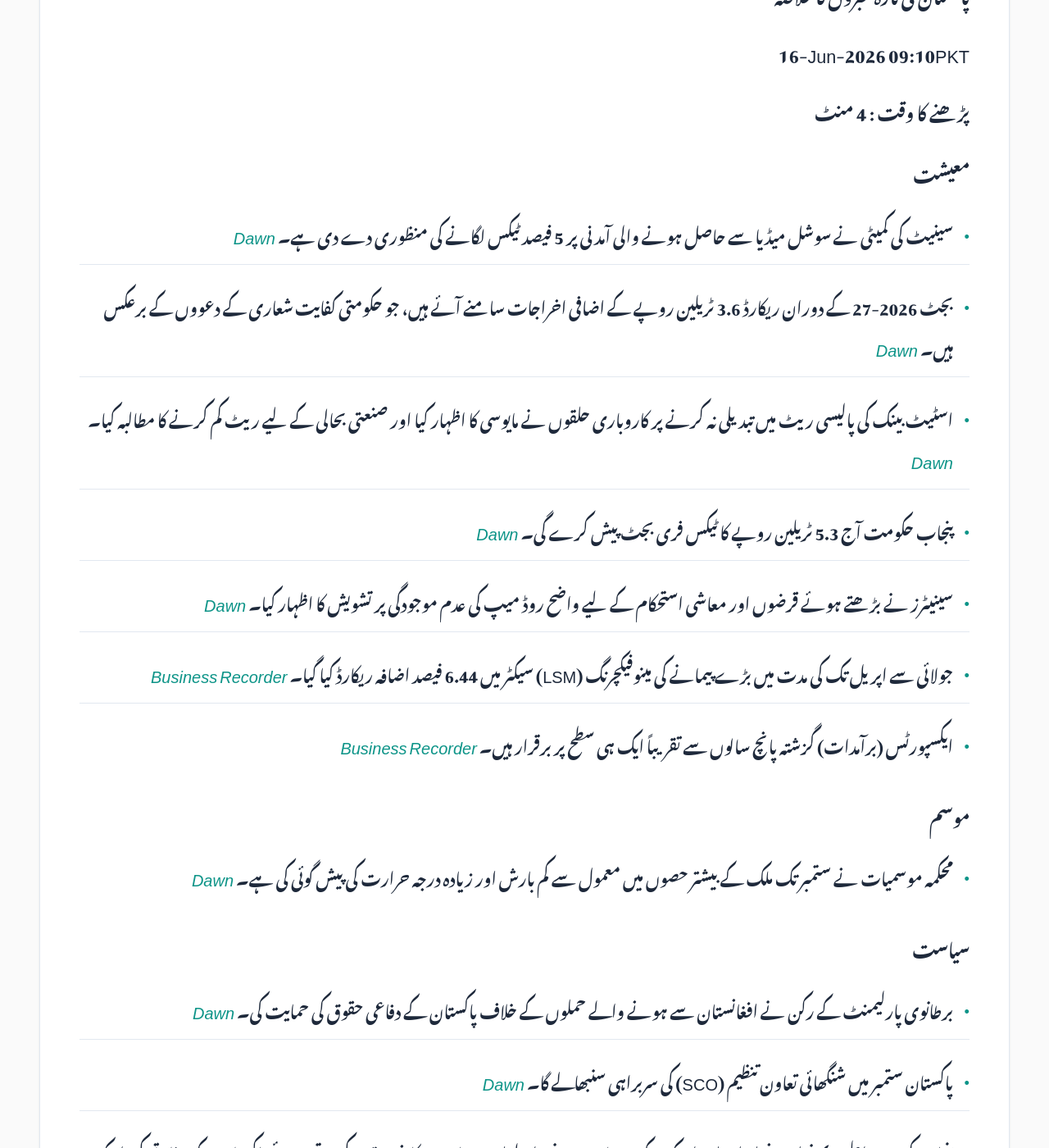
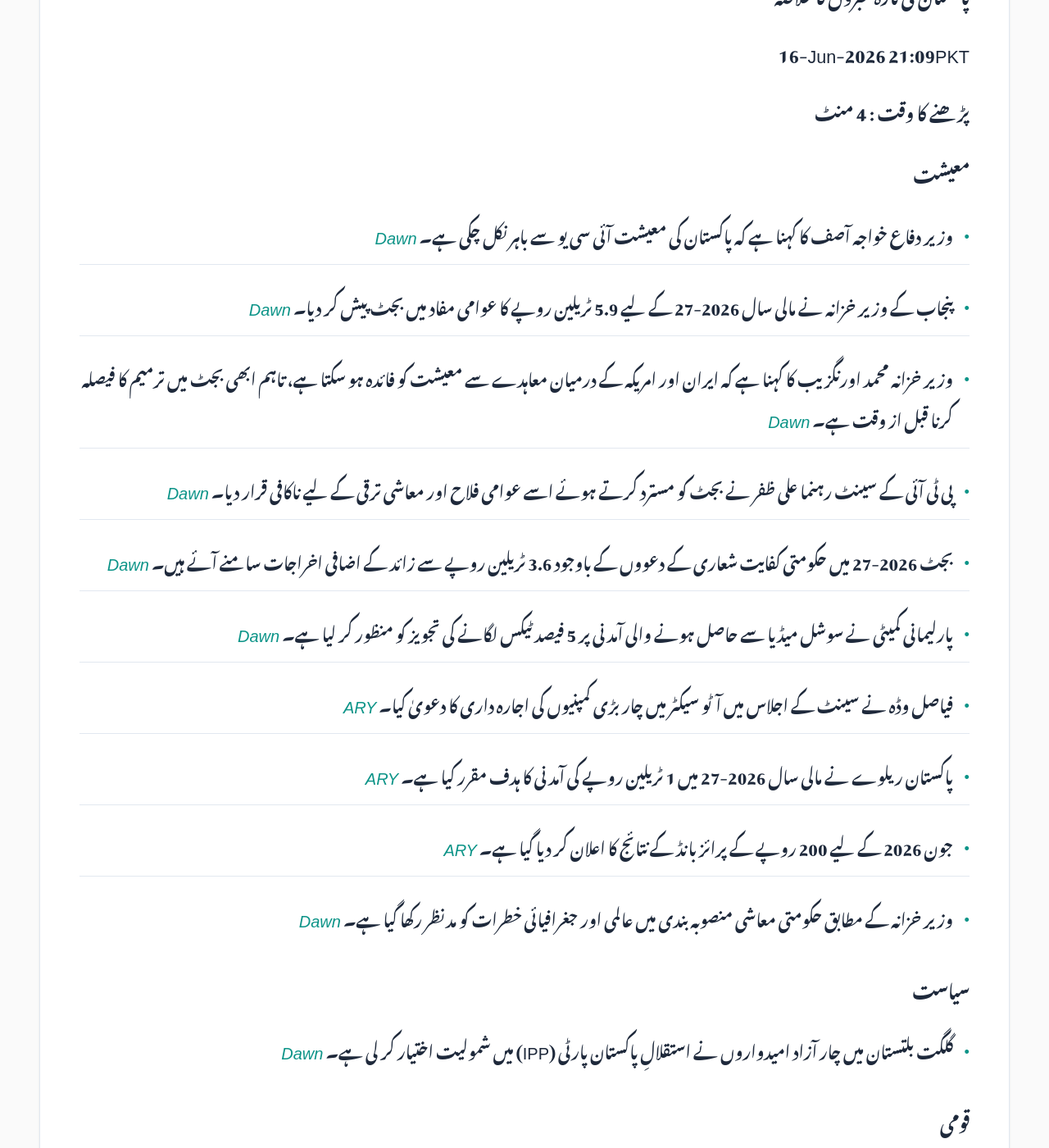
Before and after one commit to zsubzwary/news, a Jekyll site: the page built from ur/index.md, in a window 1280 px wide and 1400 px high, scrolled down 354 px. Shown: the whole window at 82% size. Built offline with Jekyll 4.4.1, drawn with Linux system fonts in a browser that asks for light colours; some web fonts are replaced; comment, search, counter and statistics services are not loaded; some of the changed text lies outside the part shown.

Commit message:
DateTime; 2026-06-16T16:09:45.406Z

```diff
--- a/ur/index.md
+++ b/ur/index.md
@@ -7,50 +7,48 @@ rtl: true
 
 پاکستان کی تازہ خبروں کا خلاصہ
 
- &lrm; 16-Jun-2026 09:10PKT
+ &lrm; 16-Jun-2026 21:09PKT
 
 پڑھنے کا وقت : 4 منٹ
 
 ### معیشت
-- سینیٹ کی کمیٹی نے سوشل میڈیا سے حاصل ہونے والی آمدنی پر 5 فیصد ٹیکس لگانے کی منظوری دے دی ہے۔ *[Dawn](https://www.dawn.com/news/2008234/budget-2026-27-senate-panel-backs-5pc-tax-on-earnings-from-social-media)*
-- بجٹ 2026-27 کے دوران ریکارڈ 3.6 ٹریلین روپے کے اضافی اخراجات سامنے آئے ہیں، جو حکومتی کفایت شعاری کے دعووں کے برعکس ہیں۔ *[Dawn](https://www.dawn.com/news/2008210/budget-2026-27-record-rs36tr-overspending-belies-govts-austerity-claims)*
-- اسٹیٹ بینک کی پالیسی ریٹ میں تبدیلی نہ کرنے پر کاروباری حلقوں نے مایوسی کا اظہار کیا اور صنعتی بحالی کے لیے ریٹ کم کرنے کا مطالبہ کیا۔ *[Dawn](https://www.dawn.com/news/2008208/business-circles-disappointed-over-sbp-rate-pause)*
-- پنجاب حکومت آج 5.3 ٹریلین روپے کا ٹیکس فری بجٹ پیش کرے گی۔ *[Dawn](https://www.dawn.com/news/2008199/budget-2026-27-punjab-to-unveil-rs53tr-tax-free-budget-today)*
-- سینیٹرز نے بڑھتے ہوئے قرضوں اور معاشی استحکام کے لیے واضح روڈ میپ کی عدم موجودگی پر تشویش کا اظہار کیا۔ *[Dawn](https://www.dawn.com/news/2008081/senators-raise-alarm-over-rising-debt-amid-lack-of-roadmap-for-economic-stability)*
-- جولائی سے اپریل تک کی مدت میں بڑے پیمانے کی مینوفیکچرنگ (LSM) سیکٹر میں 6.44 فیصد اضافہ ریکارڈ کیا گیا۔ *[Business Recorder](https://www.brecorder.com/news/40425693/jul-apr-lsm-posts-644pc-growth-yoy)*
-- ایکسپورٹس (برآمدات) گزشتہ پانچ سالوں سے تقریباً ایک ہی سطح پر برقرار ہیں۔ *[Business Recorder](https://www.brecorder.com/news/40425694/exports-stay-largely-flat-in-5-years-aurangzeb)*
-
-### موسم
-- محکمہ موسمیات نے ستمبر تک ملک کے بیشتر حصوں میں معمول سے کم بارش اور زیادہ درجہ حرارت کی پیش گوئی کی ہے۔ *[Dawn](https://www.dawn.com/news/2008039/pmd-forecasts-below-normal-rainfall-high-temperatures-across-most-of-country-until-september)*
+- وزیر دفاع خواجہ آصف کا کہنا ہے کہ پاکستان کی معیشت آئی سی یو سے باہر نکل چکی ہے۔ *[Dawn](https://www.dawn.com/news/2008286/pakistans-economy-has-left-the-icu-says-khawaja-asif)*
+- پنجاب کے وزیر خزانہ نے مالی سال 2026-27 کے لیے 5.9 ٹریلین روپے کا عوامی مفاد میں بجٹ پیش کر دیا۔ *[Dawn](https://www.dawn.com/news/2008300/punjab-finance-minister-presents-people-friendly-budget-in-assembly)*
+- وزیر خزانہ محمد اورنگزیب کا کہنا ہے کہ ایران اور امریکہ کے درمیان معاہدے سے معیشت کو فائدہ ہو سکتا ہے، تاہم ابھی بجٹ میں ترمیم کا فیصلہ کرنا قبل از وقت ہے۔ *[Dawn](https://www.dawn.com/news/2008265/aurangzeb-sees-budget-upside-from-us-iran-deal-but-says-way-too-premature-to-revise-projections)*
+- پی ٹی آئی کے سینٹ رہنما علی ظفر نے بجٹ کو مسترد کرتے ہوئے اسے عوامی فلاح اور معاشی ترقی کے لیے ناکافی قرار دیا۔ *[Dawn](https://www.dawn.com/news/2008342/ptis-ali-zafar-rejects-budget-says-it-achieves-neither-growth-nor-public-welfare)*
+- بجٹ 2026-27 میں حکومتی کفایت شعاری کے دعووں کے باوجود 3.6 ٹریلین روپے سے زائد کے اضافی اخراجات سامنے آئے ہیں۔ *[Dawn](https://www.dawn.com/news/2008210/budget-2026-27-record-rs36tr-overspending-belies-govts-austerity-claims)*
+- پارلیمانی کمیٹی نے سوشل میڈیا سے حاصل ہونے والی آمدنی پر 5 فیصد ٹیکس لگانے کی تجویز کو منظور کر لیا ہے۔ *[Dawn](https://www.dawn.com/news/2008234/budget-2026-27-senate-panel-backs-5pc-tax-on-earnings-from-social-media)*
+- فیاصل وڈہ نے سینٹ کے اجلاس میں آٹو سیکٹر میں چار بڑی کمپنیوں کی اجارہ داری کا دعویٰ کیا۔ *[ARY](https://arynews.tv/pakistan-auto-sector-monopoly-explain-by-faisal-vawda)*
+- پاکستان ریلوے نے مالی سال 2026-27 میں 1 ٹریلین روپے کی آمدنی کا ہدف مقرر کیا ہے۔ *[ARY](https://arynews.tv/pakistan-railways-to-earn-rs1trillion-in-financial-year-2026-27)*
+- جون 2026 کے لیے 200 روپے کے پرائز بانڈ کے نتائج کا اعلان کر دیا گیا ہے۔ *[ARY](https://arynews.tv/rs200-prize-bond-draw-june-2026-full-results-announced)*
+- وزیر خزانہ کے مطابق حکومتی معاشی منصوبہ بندی میں عالمی اور جغرافیائی خطرات کو مدنظر رکھا گیا ہے۔ *[Dawn](https://www.dawn.com/news/2008272/govts-economic-planning-mindful-of-possible-external-and-geopolitical-risks-finmin-tells-uk-mp)*
 
 ### سیاست
-- برطانوی پارلیمنٹ کے رکن نے افغانستان سے ہونے والے حملوں کے خلاف پاکستان کے دفاعی حقوق کی حمایت کی۔ *[Dawn](https://www.dawn.com/news/2008233/uk-mp-backs-pakistans-response-to-attacks-from-afghanistan)*
-- پاکستان ستمبر میں شنگھائی تعاون تنظیم (SCO) کی سربراہی سنبھالے گا۔ *[Dawn](https://www.dawn.com/news/2008079/pakistan-to-assume-chairmanship-of-sco-council-of-heads-of-states-in-september)*
-- پنجاب کی وزیر اعلیٰ مریم نواز نے ایران اور امریکہ کے درمیان ہونے والے امن معاہدے کا خیر مقدم کرتے ہوئے پاکستان کے سفارتی کردار کو سراہا۔ *[Business Recorder](https://www.brecorder.com/news/40425718/iran-us-peace-deal-cm-lauds-pakistans-diplomatic-role)*
-- قومی اسمبلی میں وفاقی بجٹ پر بحث کے دوران اپوزیشن نے بڑھتی ہوئی مہنگائی اور معاشی بدانتظامی پر حکومت پر کڑی تنقید کی۔ *[Business Recorder](https://www.brecorder.com/news/40425720/opposition-assails-govt-for-growing-economic-mismanagement)*
+- گلگت بلتستان میں چار آزاد امیدواروں نے استقلالِ پاکستان پارٹی (IPP) میں شمولیت اختیار کر لی ہے۔ *[Dawn](https://www.dawn.com/news/2008336/four-independents-join-aleem-khans-istehkam-i-pakistan-party-in-gilgit-baltistan)*
 
 ### قومی
-- آزاد کشمیر میں JAAC کا احتجاج اور ہڑتال جاری ہے، جس سے تجارتی سرگرمیاں متاثر ہوئی ہیں۔ *[Dawn](https://www.dawn.com/news/2008215/jaac-protest-in-rawalakot-dwindles-as-shutter-down-strike-continues-across-ajk)*
-- سپریم کورٹ کے جج نے منشیات کے مقدمات میں معصوم افراد اور سیاستدانوں کو جھوٹے مقدمات میں پھنسانے پر تشویش کا اظہار کرتے ہوئے سخت حفاظتی اقدامات کی ضرورت پر زور دیا۔ *[Dawn](https://www.dawn.com/news/2008218/sc-judge-advocates-stricter-safeguards-in-drug-cases)*
-- آسٹریلوی وزیراعظم نے پنجاب کے علاقے چکوال میں پولیس کی فائرنگ سے بچی کی ہلاکت پر شفاف تحقیقات کا مطالبہ کیا ہے۔ *[Dawn](https://www.dawn.com/news/2008075/australian-pm-calls-for-transparent-inquiry-into-killing-of-girl-by-ccd-in-punjabs-chakwal)*
-- پاکستان میں بچوں کی مزدوری کا بحران شدت اختیار کر رہا ہے، جہاں تقریباً 8.6 ملین بچے اس کا شکار ہیں۔ *[Business Recorder](https://www.brecorder.com/news/40425706/a-nation-failing-its-children)*
-- خانیوال میں نامعلوم حملہ آوروں کی فائرنگ سے چار افراد جاں بحق ہو گئے۔ *[Business Recorder](https://www.brecorder.com/news/40425717/four-shot-dead)*
-- کراچی میں 300 ملین روپے کی ڈکیتی کے کیس میں کیش وین کا ڈرائیور گرفتار کر لیا گیا۔ *[ARY](https://arynews.tv/karachi-rs300-mln-robbery-cash-van-driver-arrested)*
+- نامور وکلاء ایمان مزاری اور ہادی چتھا کو انسانی حقوق کے لیے ان کی خدمات پر عالمی اعزاز سے نوازا گیا۔ *[Dawn](https://www.dawn.com/news/2008326/lawyers-imaan-mazari-hadi-chattha-awarded-prestigious-human-rights-prize-for-advocacy-work)*
+- عمران خان کی بہن علیمہ خان نے ان کی آنکھ کے علاج کے لیے ہسپتال لے جانے کے حکومتی ورژن پر تحفظات کا اظہار کیا۔ *[Dawn](https://www.dawn.com/news/2008278/we-do-not-accept-govts-version-of-events-says-aleema-after-imran-taken-to-hospital-for-5th-time-for-eye-ailment)*
+- اٹک میں سی ٹی ڈی کے ایک آپریشن کے دوران 5 مبینہ دہشت گرد ہلاک ہو گئے۔ *[Dawn](https://www.dawn.com/news/2008293/5-suspected-terrorists-killed-during-intelligence-based-operation-in-attock-ctd)*
+- وزیراعظم شہباز شریف نے گلگت بلتستان میں 100 میگا واٹ کے شمسی توانائی کے منصوبے کی تکمیل میں تیزی لانے کی ہدایت کی۔ *[Dawn](https://www.dawn.com/news/2008274/pm-directs-authorities-to-expedite-work-on-100mw-solar-power-project-in-gb)*
+- حافظ آباد کے ڈی پی او کو ایک مقامی ایم پی اے کے بیٹے کے ساتھ جھگڑے کے بعد عہدے سے ہٹا دیا گیا۔ *[Dawn](https://www.dawn.com/news/2008130/hafizabad-dpo-changed-after-row-with-mpas-son-over-office-toilet-use)*
+- آزاد کشمیر میں JAAC کے احتجاج اور ہڑتال کے دوران تجارتی سرگرمیاں متاثر ہوئیں۔ *[Dawn](https://www.dawn.com/news/2008215/jaac-protest-in-rawalakot-dwindles-as-shutter-down-strike-continues-across-ajk)*
+- پولیس کے مطابق اینمول پنکی کا منشیات کا نیٹ ورک تعلیمی اداروں اور پوش علاقوں تک پھیلا ہوا تھا۔ *[Dawn](https://www.dawn.com/news/2008169/pinkys-long-running-drug-network-targeted-elite-areas-students-io)*
+- لیسکو کی جانب سے بجلی کی لوڈشیڈنگ (آؤٹج) کا اعلان کیا گیا۔ *[ARY](https://arynews.tv/electricity-outage-announced-for-these-areas-by-lesco)*
 
 ### بین الاقوامی
-- اقوام متحدہ کی سلامتی کونسل نے افغانستان میں اقوام متحدہ کے مشن (UNAMA) کی مدت جون 2027 تک بڑھا دی ہے۔ *[Dawn](https://www.dawn.com/news/2008103/security-council-extends-un-mission-in-afghanistan-mandate-till-june-2027-flags-security-concerns)*
-- ایران اور امریکہ کے درمیان جنگ بندی اور امن معاہدے کے حوالے سے پیش رفت ہوئی ہے۔ *[Dawn](https://www.dawn.com/news/2008241/a-new-deal)*
-- برطانوی عدالت نے 'پالسٹائن ایکشن' گروپ پر پابندی کے فیصلے کو قانونی قرار دے دیا ہے۔ *[Dawn](https://www.dawn.com/news/2008071/uk-court-upholds-britains-ban-on-palestine-action-group)*
-- امریکی فضائیہ کا بی-52 بمبار طیارہ حادثے کا شکار ہوا جس میں عملے کے تمام 8 ارکان ہلاک ہو گئے۔ *[ARY](https://arynews.tv/us-air-force-b-52-bomber-crashes-in-flames-killing-all-8-crew-aboard)*
-- نیپال کے وزیر خارجہ نے چین کا دورہ کیا جہاں انہوں نے چینی حکام سے ملاقات کی۔ *[Business Recorder](https://www.brecorder.com/news/40425769/nepals-foreign-minister-visits-china-after-first-calling-on-regional-rival-india)*
+- بھارت نے امتحانی دھوکہ دہی روکنے کے لیے ٹیلی گرام ایپ پر پابندی لگا دی ہے۔ *[Dawn](https://www.dawn.com/news/2008345/india-blocks-telegram-before-retest-exam-to-curb-cheating)*
+- امریکی فوج آسٹریلیا کے ساحل پر جنگ کے لیے تیار ہتھیاروں کا ذخیرہ قائم کرنے کا منصوبہ بنا رہی ہے۔ *[Dawn](https://www.dawn.com/news/2008291/us-military-to-build-war-ready-stockpile-in-australia-documents-show)*
+- کیلیفورنیا میں امریکی فضائیہ کا بی 52 بمبار گرنے سے عملے کے 8 افراد ہلاک ہو گئے۔ *[Dawn](https://www.dawn.com/news/2008268/us-air-force-b-52-bomber-crashes-in-california-killing-all-8-crew-aboard)*
+- برطانوی رکن پارلیمنٹ نے افغانستان سے ہونے والے حملوں کے خلاف پاکستان کے دفاع کے حق کی حمایت کی۔ *[Dawn](https://www.dawn.com/news/2008233/uk-mp-backs-pakistans-response-to-attacks-from-afghanistan)*
+- کویت میں ایک شاہی خاندان کے رکن کو تین سال قید کی سزا سنائی گئی۔ *[ARY](https://arynews.tv/kuwait-sentences-royal-to-three-years-in-prison)*
 
 ### کھیل
-- ورلڈ کپ میں ایران اور نیوزی لینڈ کا مقابلہ 2-2 کے برابر رہا۔ *[Dawn](https://www.dawn.com/news/2008261/iran-begin-fraught-world-cup-with-2-2-new-zealand-draw)*
-- پی سی بی نے کھلاڑیوں کے لیے نئے کنٹریکٹ فریم ورک کا اعلان کر دیا ہے۔ *[Dawn](https://www.dawn.com/news/2008083/pcb-unveils-new-framework-for-awarding-central-contracts-from-next-fiscal-year)*
-- ورلڈ کپ کے گروپ ایچ میں اسپین کا مقابلہ کیپ ورڈے سے 0-0 کے برابر رہا۔ *[Dawn](https://www.dawn.com/news/2008115/spain-held-0-0-by-world-cup-debutants-cape-verde)*
-
-### صحت
-- پنجاب حکومت نے لاہور کے سروسز ہسپتال میں 'پریزن بلاک' کا افتتاح کیا۔ *[Business Recorder](https://www.brecorder.com/news/40425713/minister-inaugurates-prison-block-at-services-hospital)*
+- بھارتی کرکٹ کھلاڑی سویرا ونشی نے سری لنکا کے خلاف میچ کے دوران جارحانہ رویہ اختیار کیا۔ *[Dawn](https://www.dawn.com/news/2008271/indian-wunderkind-sooryavanshi-15-loses-cool-in-on-field-spat-during-sri-lanka-match)*
 
 ### دیگر
-- پاکستان میں چاند نظر نہ آنے کے باعث محرم الحرام کا پہلا دن 17 جون کو ہوگا۔ *[Dawn](https://www.dawn.com/news/2008058/muharram-moon-not-sighted-in-pakistan-ashura-to-fall-on-june-26)*
+- ٹام ہولینڈ نے اپنی شریک حیات کے طور پر زینڈیا کا نام لے کر اپنی شادی کی تصدیق کر دی۔ *[ARY](https://arynews.tv/tom-holland-finally-calls-zendaya-his-wife-confirming-the-secret-marriage)*
+- کیٹی پرائس کو ایک تقریب کے دوران خاموش رہنے کا کہا گیا۔ *[ARY](https://arynews.tv/katie-price-told-to-shut-up-at-rugby-event-amid-husbands-dubai-jail-saga)*
+- مشہور اینیمیشن 'کیکی ڈیلیوری سروس' پر لائیو ایکشن سیریز بنائی جا رہی ہے۔ *[ARY](https://arynews.tv/kikis-delivery-service-remake-live-action)*
+- جیسن موموا کے نئے انداز (look) پر مداحوں کا ردعمل سامنے آیا ہے۔ *[ARY](https://arynews.tv/fast-furious-fans-freak-out-over-jason-momoas-unhinged-lobo-look)*
+- جارج لوکاس اب بھی اسکائی واکر رینچ کے مالک ہیں۔ *[ARY](https://arynews.tv/george-lucas-still-star-wars-landlord-skywalker-ranch)*
```
